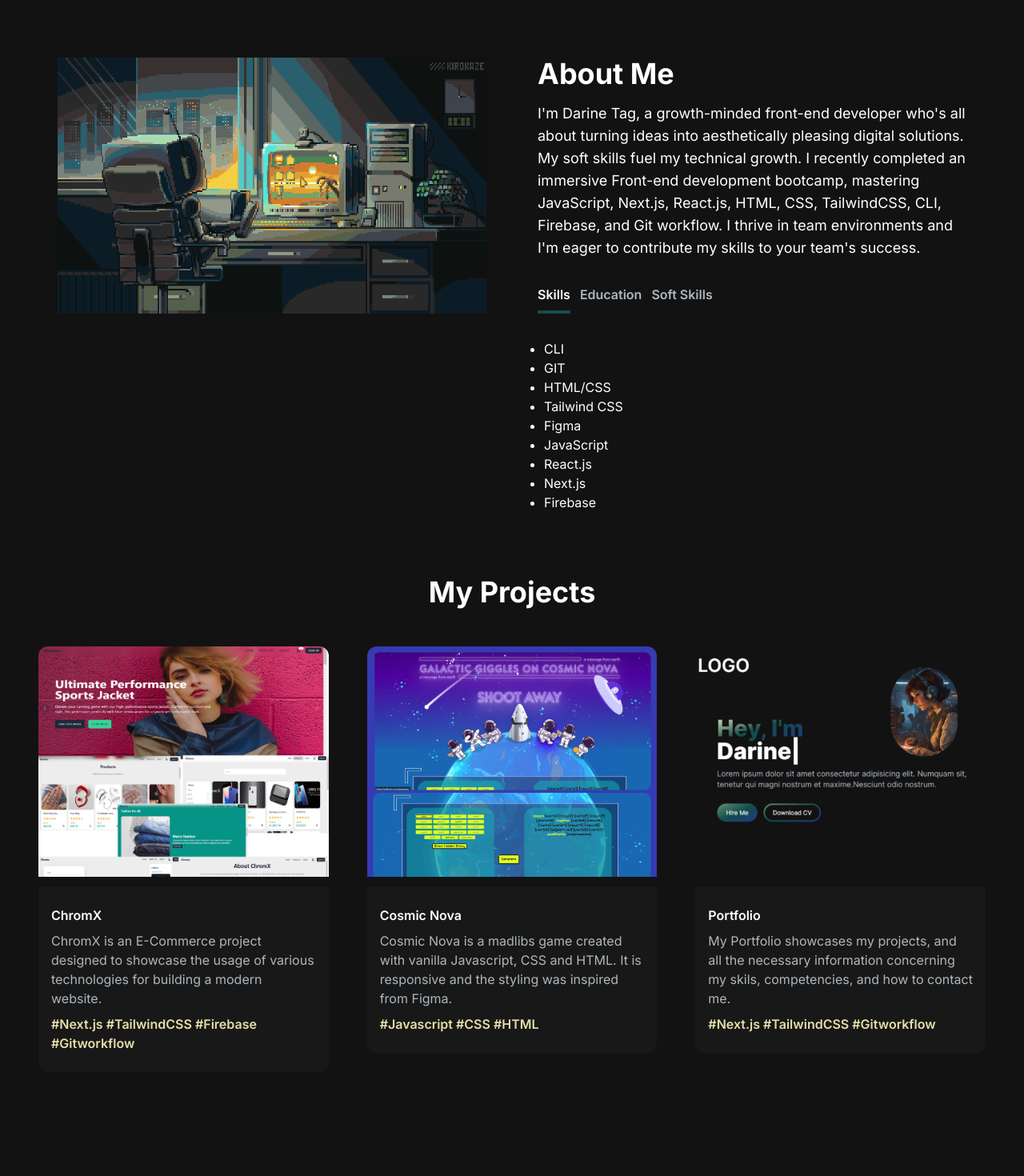
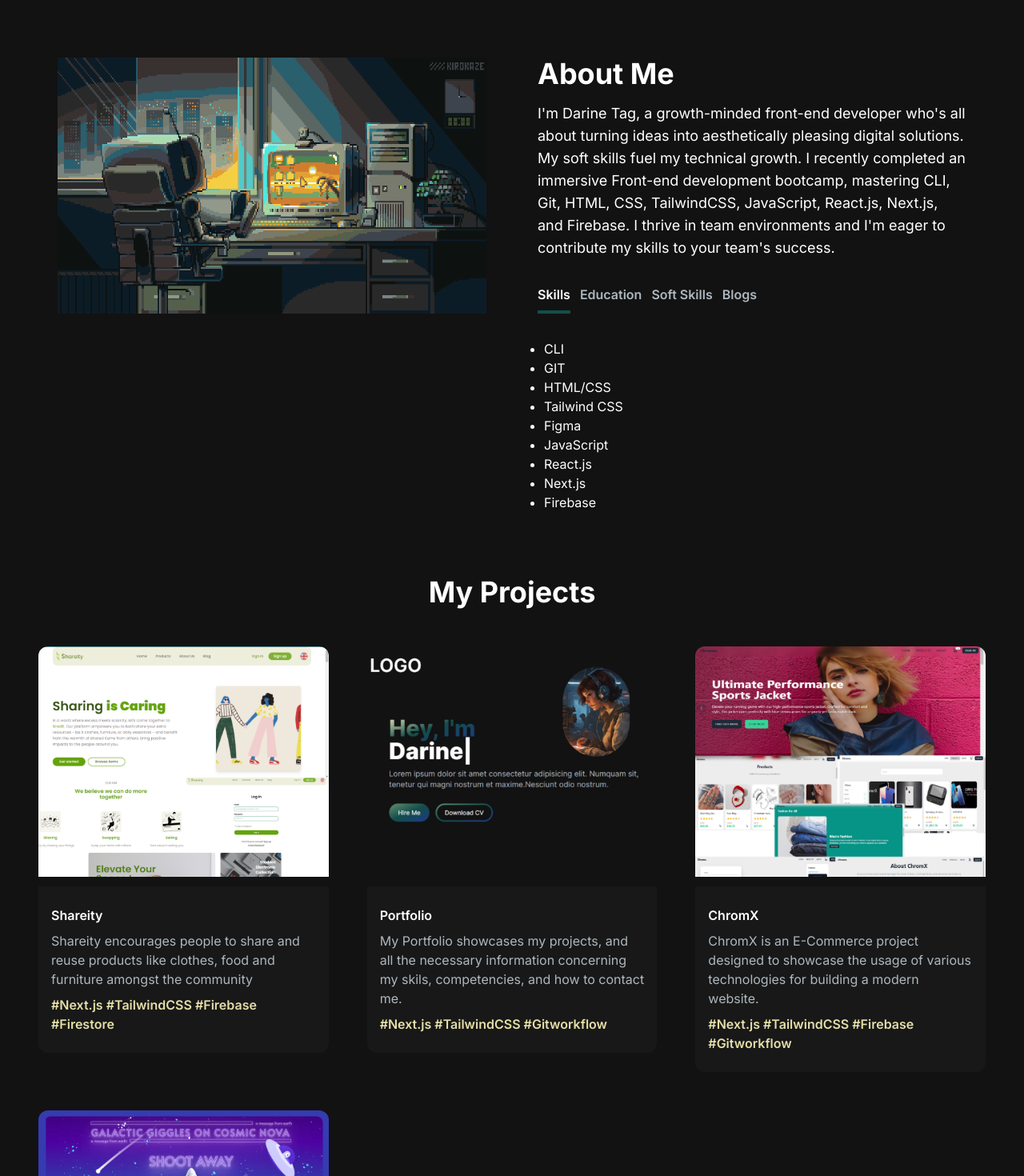
Before and after one commit to darinetag/my-portfolio, a Next.js app: page / in a window 1280 px wide. Shown: the part 600-2070 px from the top of the page at 80% size. Built offline with nearby package versions, Linux system fonts and the light colour scheme.

Commit message:
adding more details

```diff
--- a/src/app/components/AboutSection.jsx
+++ b/src/app/components/AboutSection.jsx
@@ -2,6 +2,7 @@
 import TabButton from "./TabButton";
 import { useTransition, useState } from "react";
 import Image from "next/image";
+import Link from "next/link";
 
 const TAB_DATA = [
   {
@@ -46,6 +47,24 @@ const TAB_DATA = [
       </ul>
     ),
   },
+  {
+    title: "blogs",
+    id: "blogs",
+    content: (
+      <ul className="list-disc pl-2">
+        <li className="cursor-pointer hover:text-teal-600">
+          <Link href="https://darinetag.hashnode.dev/beginner-programmers-in-self-doubt-no-more?source=more_articles_bottom_blogs">
+            Beginner Programmers in Self-doubt ... No More
+          </Link>
+        </li>
+        <li className="cursor-pointer hover:text-teal-600">
+          <Link href="https://darinetag.hashnode.dev/beginner-programmers-journey">
+            Beginner Programmer&apos;s Journey
+          </Link>
+        </li>
+      </ul>
+    ),
+  },
 ];
 
 const AboutSection = () => {
@@ -75,9 +94,9 @@ const AboutSection = () => {
             all about turning ideas into aesthetically pleasing digital
             solutions. My soft skills fuel my technical growth. I recently
             completed an immersive Front-end development bootcamp, mastering
-            JavaScript, Next.js, React.js, HTML, CSS, TailwindCSS, CLI,
-            Firebase, and Git workflow. I thrive in team environments and
-            I&apos;m eager to contribute my skills to your team&apos;s success.
+            CLI, Git, HTML, CSS, TailwindCSS, JavaScript, React.js, Next.js, and
+            Firebase. I thrive in team environments and I&apos;m eager to
+            contribute my skills to your team&apos;s success.
           </p>
           <div className="flex flex-row justify-start mt-8">
             <TabButton
@@ -101,6 +120,13 @@ const AboutSection = () => {
               {" "}
               Soft Skills{" "}
             </TabButton>
+            <TabButton
+              selectTab={() => handleTabChange("blogs")}
+              active={tab === "blogs"}
+            >
+              {" "}
+              Blogs{" "}
+            </TabButton>
           </div>
           <div className="mt-8">
             {TAB_DATA.find((t) => t.id === tab).content}
--- a/src/app/components/EmailSection.jsx
+++ b/src/app/components/EmailSection.jsx
@@ -83,7 +83,7 @@ const EmailSection = () => {
           </div>
           <button
             type="submit"
-            className="bg-gradient-to-br from-[#649173] via-teal-900 to-blue-900 hover:bg-teal-900  text-white font-medium py-2.5 px-5 mt-4 rounded-lg w-full"
+            className="lg:bg-gradient-to-br from-[#649173] via-teal-900 to-blue-900 hover:bg-teal-900  text-white font-medium py-2.5 px-5 mt-4 rounded-lg w-full"
           >
             {" "}
             Send message{" "}
--- a/src/app/components/HeroSection.jsx
+++ b/src/app/components/HeroSection.jsx
@@ -40,7 +40,7 @@ const HeroSection = () => {
             </button>
             <button className="px-1 py-1 w-full sm:w-fit rounded-full bg-gradient-to-br  from-[#649173] via-teal-900 to-blue-900 hover:bg-slate-800 text-white mt-3">
               <span className="block bg-[#121212] hover:bg-slate-800 rounded-full px-5 py-2">
-                <Link href="https://drive.google.com/file/d/1kffiYSRtjpifmL9bIZzisWowlHm4xawH/view?usp=drive_link">
+                <Link href="https://drive.google.com/file/d/1itKm-3AmRdjVl8gchh4XudSVopPUxzv0/view?usp=sharing">
                   Download CV
                 </Link>
               </span>
--- a/src/app/components/ProjectsSection.jsx
+++ b/src/app/components/ProjectsSection.jsx
@@ -6,16 +6,36 @@ import { motion, useInView } from "framer-motion";
 const projectsData = [
   {
     id: 1,
+    title: "Shareity",
+    description:
+      "Shareity encourages people to share and reuse products like clothes, food and furniture amongst the community",
+    tags: "#Next.js #TailwindCSS #Firebase #Firestore",
+    image: "/images/shareity.png",
+    gitUrl: "https://github.com/202306-NEA-DZ-FEW/team-f",
+    previewUrl: "https://letshare-iota.vercel.app/",
+  },
+  {
+    id: 2,
+    title: "Portfolio",
+    description:
+      "My Portfolio showcases my projects, and all the necessary information concerning my skils, competencies, and how to contact me.",
+    tags: "#Next.js #TailwindCSS #Gitworkflow",
+    image: "/images/3.png",
+    gitUrl: "https://github.com/darinetag/my-portfolio",
+    previewUrl: "https://darinetag.vercel.app/",
+  },
+  {
+    id: 3,
     title: "ChromX",
     description:
       "ChromX is an E-Commerce project designed to showcase the usage of various technologies for building a modern website.",
     tags: "#Next.js #TailwindCSS #Firebase #Gitworkflow",
     image: "/images/1.png",
     gitUrl: "https://github.com/darinetag/e-commerce-project-chromx",
-    previewUrl: "e-commerce-project-chromx.vercel.app",
+    previewUrl: "https://e-commerce-project-chromx.vercel.app/",
   },
   {
-    id: 2,
+    id: 4,
     title: "Cosmic Nova",
     description:
       "Cosmic Nova is a madlibs game created with vanilla Javascript, CSS and HTML. It is responsive and the styling was inspired from Figma.",
@@ -23,17 +43,7 @@ const projectsData = [
 
     image: "/images/2.png",
     gitUrl: "https://github.com/202306-NEA-DZ-FEW/madlibs-cosmic-nova",
-    previewUrl: "/",
-  },
-  {
-    id: 3,
-    title: "Portfolio",
-    description:
-      "My Portfolio showcases my projects, and all the necessary information concerning my skils, competencies, and how to contact me.",
-    tags: "#Next.js #TailwindCSS #Gitworkflow",
-    image: "/images/3.png",
-    gitUrl: "https://github.com/darinetag/my-portfolio",
-    previewUrl: "/",
+    previewUrl: "https://cosmicnova.netlify.app/",
   },
 ];
 
```
Also changed, not shown: src/app/components/Navbar.jsx (+2 -2 lines), public/images/shareity.png (added).
